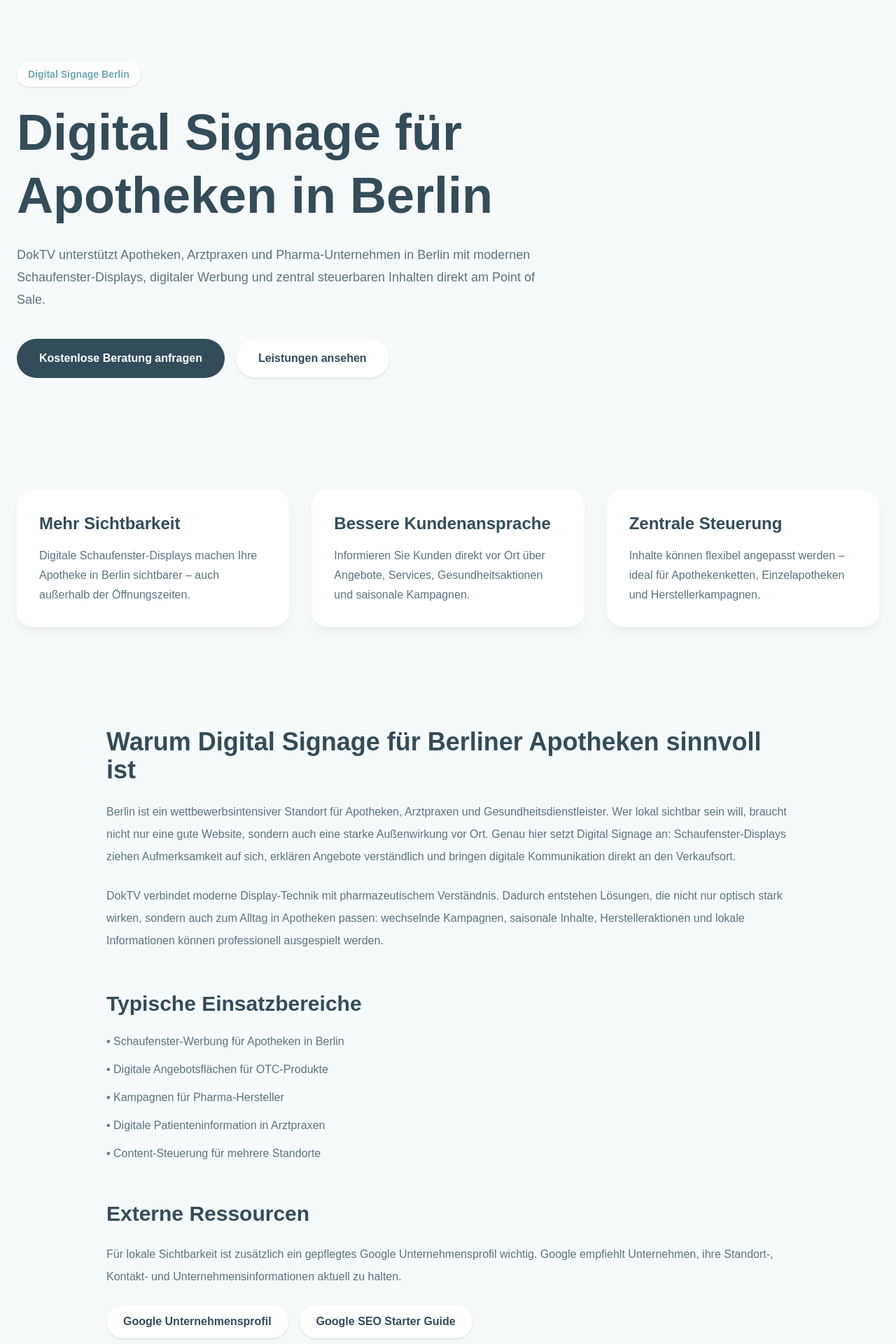
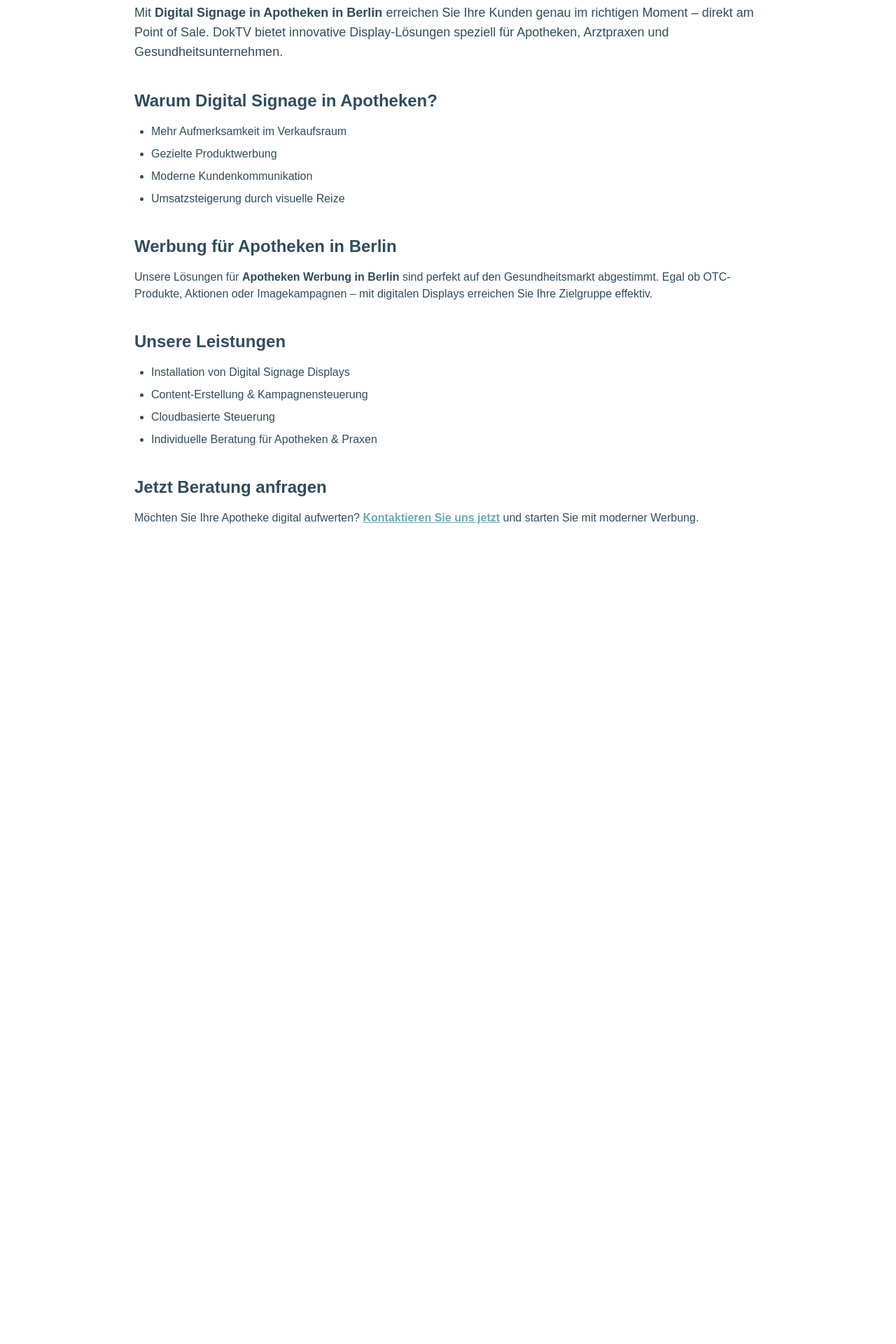
Before and after one commit to salihdurak58-glitch/doktv-website, a Next.js app: page /digital-signage-apotheke-berlin in a window 1280 px wide. Shown: the part 180-2100 px from the top of the page at 70% size. After the commit the page ends 1012 px from the top, so only its background shows below. Built offline with nearby package versions, Linux system fonts and the light colour scheme.

Commit message:
add berlin digital signage page

```diff
--- a/app/digital-signage-apotheke-berlin/page.tsx
+++ b/app/digital-signage-apotheke-berlin/page.tsx
@@ -1,163 +1,68 @@
-import Header from "../components/Header";
-import Footer from "../components/Footer";
-
 export const metadata = {
-  title: "Digital Signage Apotheke Berlin | DokTV",
+  title: "Digital Signage Apotheke Berlin | Werbung in Apotheken | DokTV",
   description:
-    "DokTV bietet Digital Signage, Schaufenster-Displays und digitale Werbung für Apotheken, Arztpraxen und Pharma-Unternehmen in Berlin.",
-  alternates: {
-    canonical: "https://doktv.de/digital-signage-apotheke-berlin",
-  },
+    "Digitale Werbung in Apotheken in Berlin. Erreichen Sie Kunden direkt am POS mit modernen Digital Signage Displays von DokTV.",
 };
 
-export default function DigitalSignageBerlinPage() {
+export default function Page() {
   return (
-    <main className="bg-[#f7fafb] text-[#334c59]">
-      <Header />
+    <main className="min-h-screen bg-white text-[#334c59] px-6 py-20">
+      <div className="max-w-4xl mx-auto">
 
-      <section className="mx-auto max-w-7xl px-6 py-24">
-        <p className="mb-5 inline-flex rounded-full bg-white px-4 py-2 text-sm font-semibold text-[#6fa8b0] shadow-sm">
-          Digital Signage Berlin
+        <h1 className="text-4xl font-bold mb-6">
+          Digital Signage Apotheke Berlin – Moderne Werbung am POS
+        </h1>
+
+        <p className="mb-6 text-lg">
+          Mit <strong>Digital Signage in Apotheken in Berlin</strong> erreichen Sie Ihre Kunden genau im richtigen Moment –
+          direkt am Point of Sale. DokTV bietet innovative Display-Lösungen speziell für Apotheken,
+          Arztpraxen und Gesundheitsunternehmen.
         </p>
 
-        <h1 className="max-w-5xl text-5xl font-bold leading-tight md:text-7xl">
-          Digital Signage für Apotheken in Berlin
-        </h1>
+        <h2 className="text-2xl font-semibold mt-10 mb-4">
+          Warum Digital Signage in Apotheken?
+        </h2>
 
-        <p className="mt-6 max-w-3xl text-lg leading-8 text-[#5d737d]">
-          DokTV unterstützt Apotheken, Arztpraxen und Pharma-Unternehmen in
-          Berlin mit modernen Schaufenster-Displays, digitaler Werbung und
-          zentral steuerbaren Inhalten direkt am Point of Sale.
+        <ul className="list-disc pl-6 space-y-2">
+          <li>Mehr Aufmerksamkeit im Verkaufsraum</li>
+          <li>Gezielte Produktwerbung</li>
+          <li>Moderne Kundenkommunikation</li>
+          <li>Umsatzsteigerung durch visuelle Reize</li>
+        </ul>
+
+        <h2 className="text-2xl font-semibold mt-10 mb-4">
+          Werbung für Apotheken in Berlin
+        </h2>
+
+        <p className="mb-6">
+          Unsere Lösungen für <strong>Apotheken Werbung in Berlin</strong> sind perfekt auf den Gesundheitsmarkt abgestimmt.
+          Egal ob OTC-Produkte, Aktionen oder Imagekampagnen – mit digitalen Displays erreichen Sie Ihre Zielgruppe effektiv.
         </p>
 
-        <div className="mt-10 flex flex-wrap gap-4">
-          <a
-            href="/kontakt"
-            className="rounded-full bg-[#334c59] px-8 py-4 font-semibold text-white"
-          >
-            Kostenlose Beratung anfragen
-          </a>
-
-          <a
-            href="/leistungen"
-            className="rounded-full bg-white px-8 py-4 font-semibold text-[#334c59] shadow"
-          >
-            Leistungen ansehen
-          </a>
-        </div>
-      </section>
-
-      <section className="mx-auto grid max-w-7xl gap-8 px-6 py-16 md:grid-cols-3">
-        <div className="rounded-3xl bg-white p-8 shadow-lg shadow-[#334c59]/5">
-          <h2 className="text-2xl font-bold">Mehr Sichtbarkeit</h2>
-          <p className="mt-4 leading-7 text-[#5d737d]">
-            Digitale Schaufenster-Displays machen Ihre Apotheke in Berlin
-            sichtbarer – auch außerhalb der Öffnungszeiten.
-          </p>
-        </div>
-
-        <div className="rounded-3xl bg-white p-8 shadow-lg shadow-[#334c59]/5">
-          <h2 className="text-2xl font-bold">Bessere Kundenansprache</h2>
-          <p className="mt-4 leading-7 text-[#5d737d]">
-            Informieren Sie Kunden direkt vor Ort über Angebote, Services,
-            Gesundheitsaktionen und saisonale Kampagnen.
-          </p>
-        </div>
-
-        <div className="rounded-3xl bg-white p-8 shadow-lg shadow-[#334c59]/5">
-          <h2 className="text-2xl font-bold">Zentrale Steuerung</h2>
-          <p className="mt-4 leading-7 text-[#5d737d]">
-            Inhalte können flexibel angepasst werden – ideal für Apothekenketten,
-            Einzelapotheken und Herstellerkampagnen.
-          </p>
-        </div>
-      </section>
-
-      <section className="mx-auto max-w-5xl px-6 py-20">
-        <h2 className="text-4xl font-bold">
-          Warum Digital Signage für Berliner Apotheken sinnvoll ist
+        <h2 className="text-2xl font-semibold mt-10 mb-4">
+          Unsere Leistungen
         </h2>
 
-        <p className="mt-6 leading-8 text-[#5d737d]">
-          Berlin ist ein wettbewerbsintensiver Standort für Apotheken,
-          Arztpraxen und Gesundheitsdienstleister. Wer lokal sichtbar sein will,
-          braucht nicht nur eine gute Website, sondern auch eine starke
-          Außenwirkung vor Ort. Genau hier setzt Digital Signage an:
-          Schaufenster-Displays ziehen Aufmerksamkeit auf sich, erklären
-          Angebote verständlich und bringen digitale Kommunikation direkt an den
-          Verkaufsort.
+        <ul className="list-disc pl-6 space-y-2">
+          <li>Installation von Digital Signage Displays</li>
+          <li>Content-Erstellung & Kampagnensteuerung</li>
+          <li>Cloudbasierte Steuerung</li>
+          <li>Individuelle Beratung für Apotheken & Praxen</li>
+        </ul>
+
+        <h2 className="text-2xl font-semibold mt-10 mb-4">
+          Jetzt Beratung anfragen
+        </h2>
+
+        <p>
+          Möchten Sie Ihre Apotheke digital aufwerten?{" "}
+          <a href="/kontakt" className="text-[#6fa8b0] font-semibold underline">
+            Kontaktieren Sie uns jetzt
+          </a>{" "}
+          und starten Sie mit moderner Werbung.
         </p>
 
-        <p className="mt-6 leading-8 text-[#5d737d]">
-          DokTV verbindet moderne Display-Technik mit pharmazeutischem
-          Verständnis. Dadurch entstehen Lösungen, die nicht nur optisch stark
-          wirken, sondern auch zum Alltag in Apotheken passen: wechselnde
-          Kampagnen, saisonale Inhalte, Herstelleraktionen und lokale
-          Informationen können professionell ausgespielt werden.
-        </p>
-
-        <h2 className="mt-14 text-3xl font-bold">
-          Typische Einsatzbereiche
-        </h2>
-
-        <ul className="mt-6 grid gap-4 text-[#5d737d]">
-          <li>• Schaufenster-Werbung für Apotheken in Berlin</li>
-          <li>• Digitale Angebotsflächen für OTC-Produkte</li>
-          <li>• Kampagnen für Pharma-Hersteller</li>
-          <li>• Digitale Patienteninformation in Arztpraxen</li>
-          <li>• Content-Steuerung für mehrere Standorte</li>
-        </ul>
-
-        <h2 className="mt-14 text-3xl font-bold">
-          Externe Ressourcen
-        </h2>
-
-        <p className="mt-6 leading-8 text-[#5d737d]">
-          Für lokale Sichtbarkeit ist zusätzlich ein gepflegtes Google
-          Unternehmensprofil wichtig. Google empfiehlt Unternehmen, ihre
-          Standort-, Kontakt- und Unternehmensinformationen aktuell zu halten.
-        </p>
-
-        <div className="mt-6 flex flex-wrap gap-4">
-          <a
-            href="https://business.google.com/"
-            target="_blank"
-            rel="noopener noreferrer"
-            className="rounded-full bg-white px-6 py-3 font-semibold text-[#334c59] shadow"
-          >
-            Google Unternehmensprofil
-          </a>
-
-          <a
-            href="https://developers.google.com/search/docs/fundamentals/seo-starter-guide"
-            target="_blank"
-            rel="noopener noreferrer"
-            className="rounded-full bg-white px-6 py-3 font-semibold text-[#334c59] shadow"
-          >
-            Google SEO Starter Guide
-          </a>
-        </div>
-      </section>
-
-      <section className="bg-white px-6 py-20 text-center">
-        <h2 className="text-4xl font-bold">
-          Digital Signage für Ihre Apotheke in Berlin?
-        </h2>
-
-        <p className="mx-auto mt-5 max-w-2xl leading-8 text-[#5d737d]">
-          Lassen Sie uns gemeinsam prüfen, welche Lösung zu Ihrem Standort,
-          Ihrem Schaufenster und Ihren Zielen passt.
-        </p>
-
-        <a
-          href="/kontakt"
-          className="mt-8 inline-block rounded-full bg-[#334c59] px-8 py-4 font-semibold text-white"
-        >
-          Jetzt Beratung anfragen
-        </a>
-      </section>
-
-      <Footer />
+      </div>
     </main>
   );
 }
```
